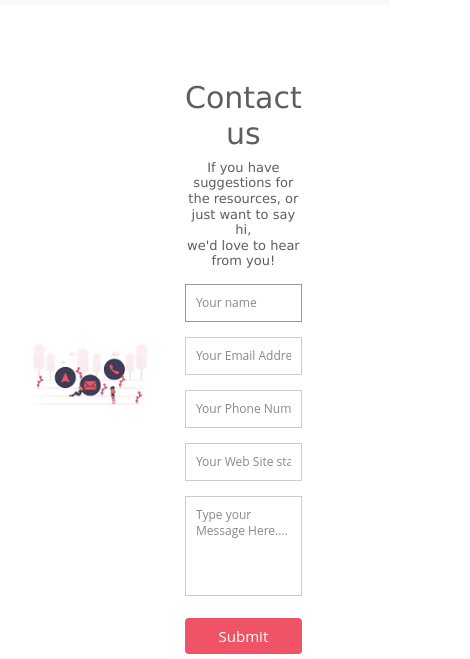
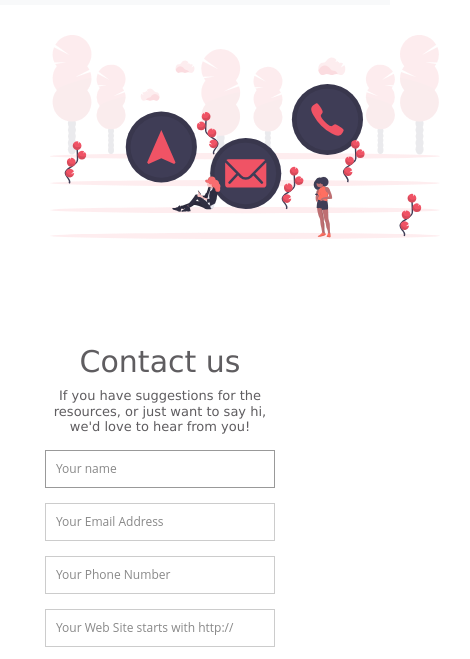
Before and after one commit to group-2-s20rlonh5/group-2-s20rlonh5.github.io, a plain HTML site: page contact.html in a window 390 px wide. Shown: the part 54-713 px from the top of the page, 470 px wide, since content can reach past the window. Drawn offline with nearby package versions, Linux system fonts and the light colour scheme.

Commit message:
responsive flex

```diff
--- a/contact.html
+++ b/contact.html
@@ -29,7 +29,7 @@
   </nav>
   <!-- main -->
   <div class="flex-container">
-    <img class=resize src='images/Contact image.png'  alt="contact pic" >
+    <img class="resize" src='images/undraw_contact_us_15o2.svg'  alt="contact pic" >
     <form id="contact" action="" method="post">
     <h3>Contact us</h3>
     <h4>If you have suggestions for the resources, or just want to say hi,<br> we'd love to hear from you! </h4>
--- a/css/contact.css
+++ b/css/contact.css
@@ -6,17 +6,22 @@ body {
     padding: 0px;
 }
 
-img.resize {
-	max-width:50%;
-	max-height:50%;
-  }
+
   .flex-container {
-    display: flex;
-	justify-content: space-around;
+  display: flex;
+	justify-content: space-evenly;
 	align-items: center;
 	margin-left:20px;
-	margin-right:90px
+	margin-right:90px;
+	flex-wrap: wrap;
+
 	}
+
+	.resize {
+		width: 450px;
+		padding: 30px;
+		}
+
 
 
   .navbar-light
```
Also changed, not shown: images/undraw_contact_us_15o2.svg (added), 1 other file.
